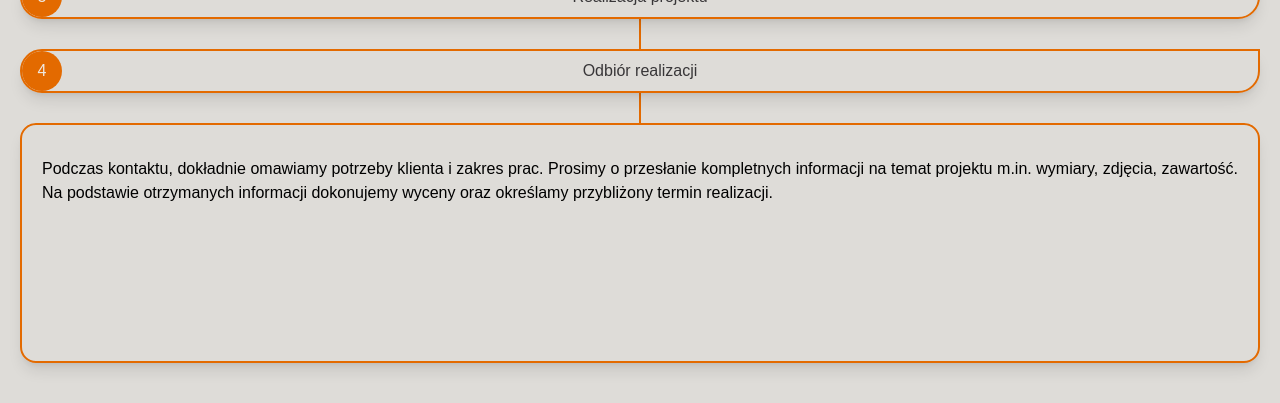
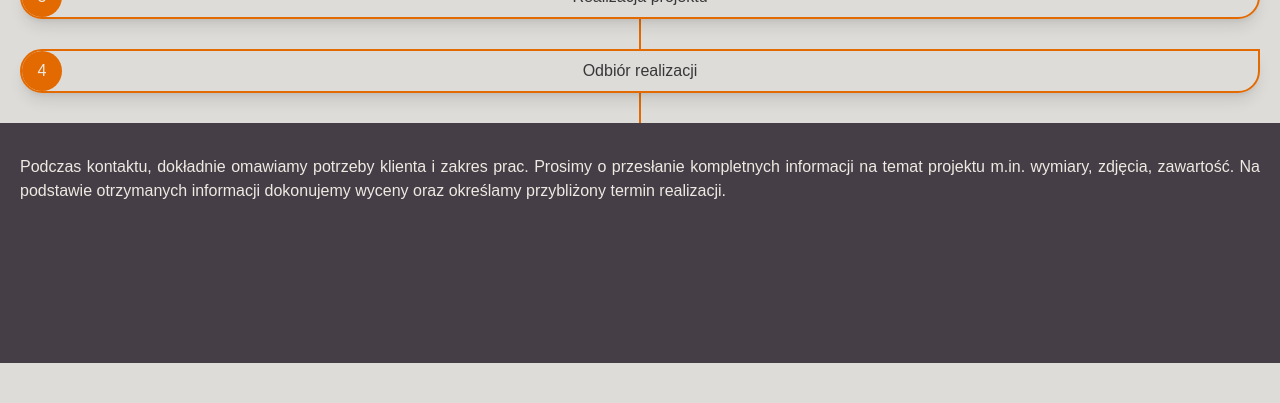
Before and after one commit to MarioLuigie/Odlew, a Next.js app: page / in a window 1280 px wide. Shown: the part 3940-4343 px from the top of the page. Built offline with nearby package versions, Linux system fonts and the light colour scheme; no server answers; the database is empty.

Commit message:
Styles: Change styles for HowWork.tsx

```diff
--- a/src/components/pages/homePagePartials/HowWork.tsx
+++ b/src/components/pages/homePagePartials/HowWork.tsx
@@ -56,12 +56,12 @@ export default function HowWork() {
 					</div>
 				))}
 			</menu>
-			<div className="px-5">
+			<div>
 				<div
 					id="tab-content"
-					className="w-full min-h-[240px] px-5 py-8 transition-all ease-in-out border-2 border-accent rounded-2xl shadow-lg"
+					className="w-full min-h-[240px] px-5 py-8 transition-all ease-in-out bg-menuTopBg"
 				>
-					<p className="text-justify">
+					<p className="text-justify text-textLight">
 						{HowWorkContent[activeTabIndex].tabContent}
 					</p>
 				</div>
```
